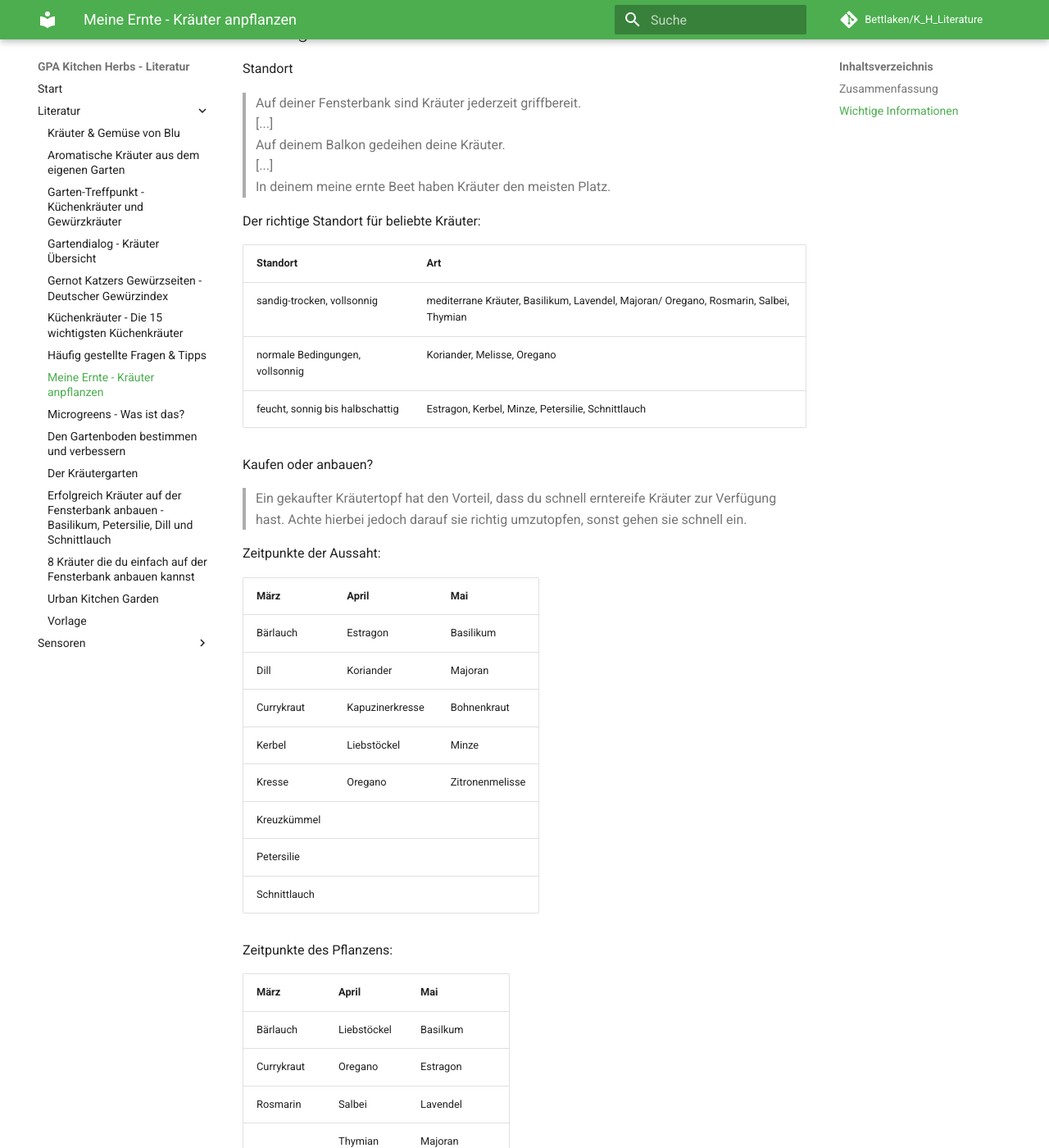
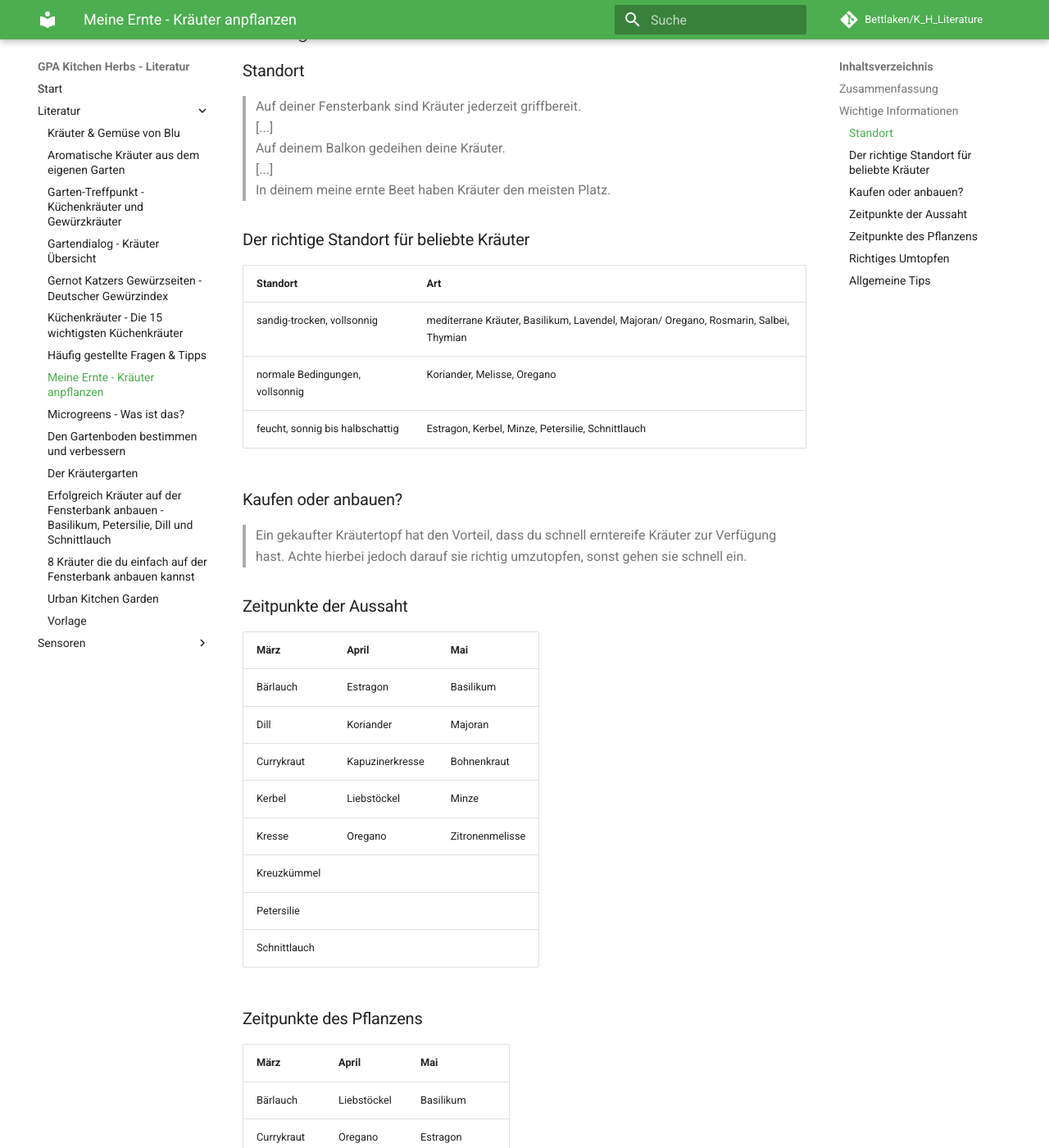
Before and after one commit to GP-Digital-Kitchen-Herbs/documentation, an MkDocs documentation site: the page built from docs/Literatur/Meine-Ernte.md, in a window 1280 px wide and 1400 px high, scrolled down 459 px. Shown: the whole window at 82% size. Built offline with MkDocs 1.6.1 and Material for MkDocs 9.7.7, drawn with Linux system fonts in a browser that asks for light colours; comment, search, counter and statistics services are not loaded; some of the changed text lies outside the part shown.

Commit message:
Update Meine Ernte

```diff
--- a/docs/Literatur/Meine-Ernte.md
+++ b/docs/Literatur/Meine-Ernte.md
@@ -4,6 +4,11 @@ tags:
   - Anbau
   - Standort
   - Umtopfen
+  - Basilikum
+  - Dill
+  - Minze
+  - Petersilie
+  - Schnittlauch
 ---
 
 # Meine Ernte - Kräuter anpflanzen
@@ -16,7 +21,7 @@ Informationen über den Anbau und die Pflege von Kräutern. Darunter auch Vor- u
 
 ## Wichtige Informationen
 
-Standort
+### Standort
 
 > Auf deiner Fensterbank sind Kräuter jederzeit griffbereit.
 > [...]
@@ -24,7 +29,7 @@ Standort
 > [...]
 > In deinem meine ernte Beet haben Kräuter den meisten Platz.
 
-Der richtige Standort für beliebte Kräuter:
+### Der richtige Standort für beliebte Kräuter
 
 | Standort                        | Art                                                                                   |
 | ------------------------------- | ------------------------------------------------------------------------------------- |
@@ -32,11 +37,11 @@ Der richtige Standort für beliebte Kräuter:
 | normale Bedingungen, vollsonnig | Koriander, Melisse, Oregano                                                           |
 | feucht, sonnig bis halbschattig | Estragon, Kerbel, Minze, Petersilie, Schnittlauch                                     |
 
-Kaufen oder anbauen?
+### Kaufen oder anbauen?
 
 > Ein gekaufter Kräutertopf hat den Vorteil, dass du schnell erntereife Kräuter zur Verfügung hast. Achte hierbei jedoch darauf sie richtig umzutopfen, sonst gehen sie schnell ein.
 
-Zeitpunkte der Aussaht:
+### Zeitpunkte der Aussaht
 
 | März         | April           | Mai             |
 | ------------ | --------------- | --------------- |
@@ -49,18 +54,18 @@ Zeitpunkte der Aussaht:
 | Petersilie   |                 |
 | Schnittlauch |                 |
 
-Zeitpunkte des Pflanzens:
+### Zeitpunkte des Pflanzens
 
 | März       | April       | Mai             |
 | ---------- | ----------- | --------------- |
-| Bärlauch   | Liebstöckel | Basilkum        |
+| Bärlauch   | Liebstöckel | Basilikum       |
 | Currykraut | Oregano     | Estragon        |
 | Rosmarin   | Salbei      | Lavendel        |
 |            | Thymian     | Majoran         |
 |            |             | Minze           |
 |            |             | Zitronenmelisse |
 
-Richtiges Umtopfen:
+### Richtiges Umtopfen
 
 > 1. Stelle deinen Kräutertopf zunächst in ein **Wasserbad**. Sobald sich keine Luftblasen mehr an der Oberfläche bilden, kannst du den Topf abtropfen lassen.
 2. Ziehe deine Kräuter vorsichtig mitsamt der Erde aus dem Pflanztopf. **Entferne die Erde** grob, ohne die Wurzeln zu verletzen.
@@ -68,5 +73,6 @@ Richtiges Umtopfen:
 4. **Setze die Kräuter in einen Untertopf** und fülle diesen mit Bio-Kräutererde auf und drücke diese leicht an.
 5. Alternativ zu Töpfen kannst du die Kräuter in deinem **Freilandbeet mit ausreichendem Abstand** einpflanzen. Beachte hier, dass sich einige Kräuter sehr großflächig ausbreiten können. Möchtest du ein Wuchern der Kräuter einschränken, dann pflanze sie auch im Freiland in Töpfe um.
 
-Allgemeine Tips:
+### Allgemeine Tips
+
 > Egal ob du Kräuter in Töpfen oder im Beet anpflanzt, achte darauf, dass sich keine Staunässe im Wurzelbereich bildet. Die Töpfe sollten einen Boden mit Löchern haben, sodass das Wasser abfließen kann.
```
